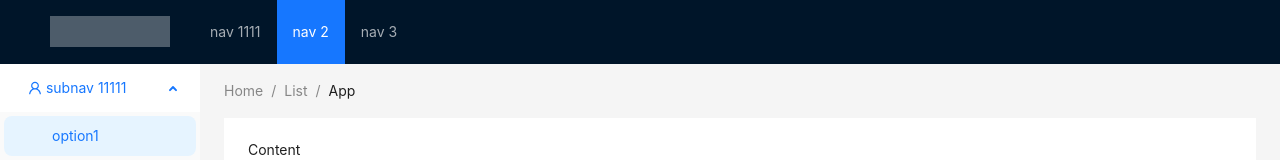
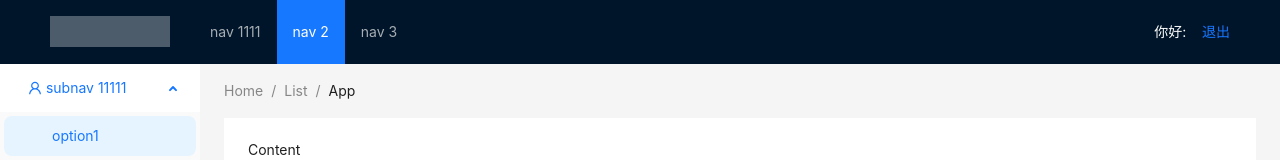
Before and after one commit to sanshi2018/mimic12306_Client, a Vue app: page / in a window 1280 px wide. Shown: the top 160 px of the page. Built offline with nearby package versions, Linux system fonts and the light colour scheme; no server answers.

Commit message:
存储用户信息到vue缓存

```diff
--- a/src/components/the-header.vue
+++ b/src/components/the-header.vue
@@ -1,6 +1,10 @@
 <template>
   <a-layout-header class="header">
       <div class="logo" />
+      <div style="float: right; color: white;" >
+        你好:{{ member.mobile }} &nbsp;&nbsp;
+        <RouterLink to="/login">退出</RouterLink>
+      </div>
       <a-menu
           v-model:selectedKeys="selectedKeys1"
           theme="dark"
@@ -11,6 +15,7 @@
         <a-menu-item key="2">nav 2</a-menu-item>
         <a-menu-item key="3">nav 3</a-menu-item>
       </a-menu>
+
     </a-layout-header>
 </template>
 
@@ -18,12 +23,16 @@
 //ref reactive都是声明响应式变量
 import { defineComponent, ref } from 'vue';
 
+import store from '@/store';
+
 export default defineComponent({
   name: "the-header-view",
   setup() {
-
+    // 因为header只会显示，不会修改member，所以不需要响应式变量，这里声明成普通变量
+    let member = store.state.member;
     return {
       selectedKeys1: ref(['2']),
+      member
     };
   },
 });
--- a/src/store/index.js
+++ b/src/store/index.js
@@ -3,13 +3,24 @@
 // 全局变量，主要用于页面传递参数
 export default createStore({
   state: {
+    // def
+    member: {}
   },
   getters: {
   },
   mutations: {
+    // set-methond
+    setMember(state, _member) {
+      state.member = _member;
+    }
   },
   actions: {
+    // async-set-methond
+    async setMember(context, _member) {
+      context.commit('setMember', _member);
+    }
   },
   modules: {
+
   }
 })
--- a/src/views/LoginView.vue
+++ b/src/views/LoginView.vue
@@ -33,6 +33,8 @@
 import { notification } from 'ant-design-vue';
 // 实现路由跳转组件
 import { useRouter } from 'vue-router';
+// 引入store 内部缓存 @代表根目录
+import store from '@/store';
 
 
 export default defineComponent({
@@ -86,9 +88,10 @@
               description: '登录成功'
             });
             // 保存token
-            // localStorage.setItem('token', data.data);
+            store.commit('setMember', data.content);
+            // localStorage.setItem('token', data.data.token);
             // 跳转到首页
-            window.location.href = '/';
+            // window.location.href = '/';
             router.push('/');
           } else {
             notification.error({
```
